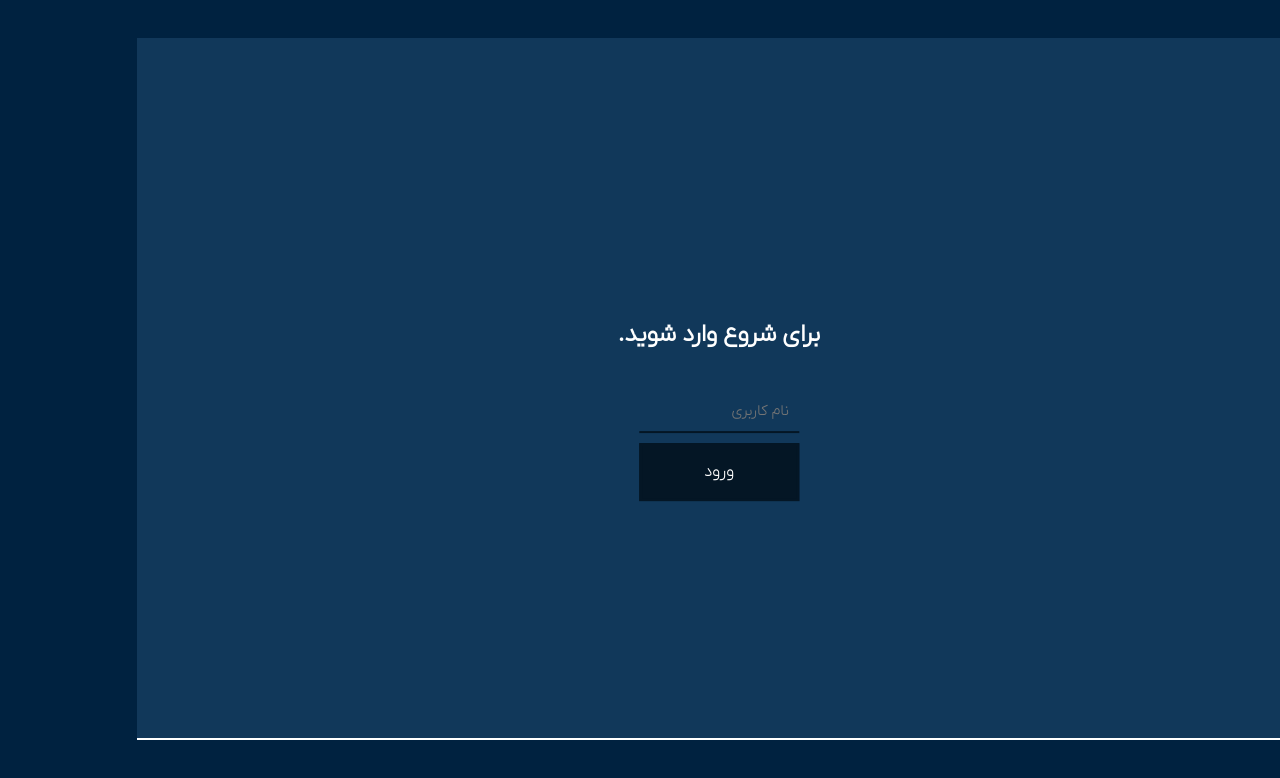
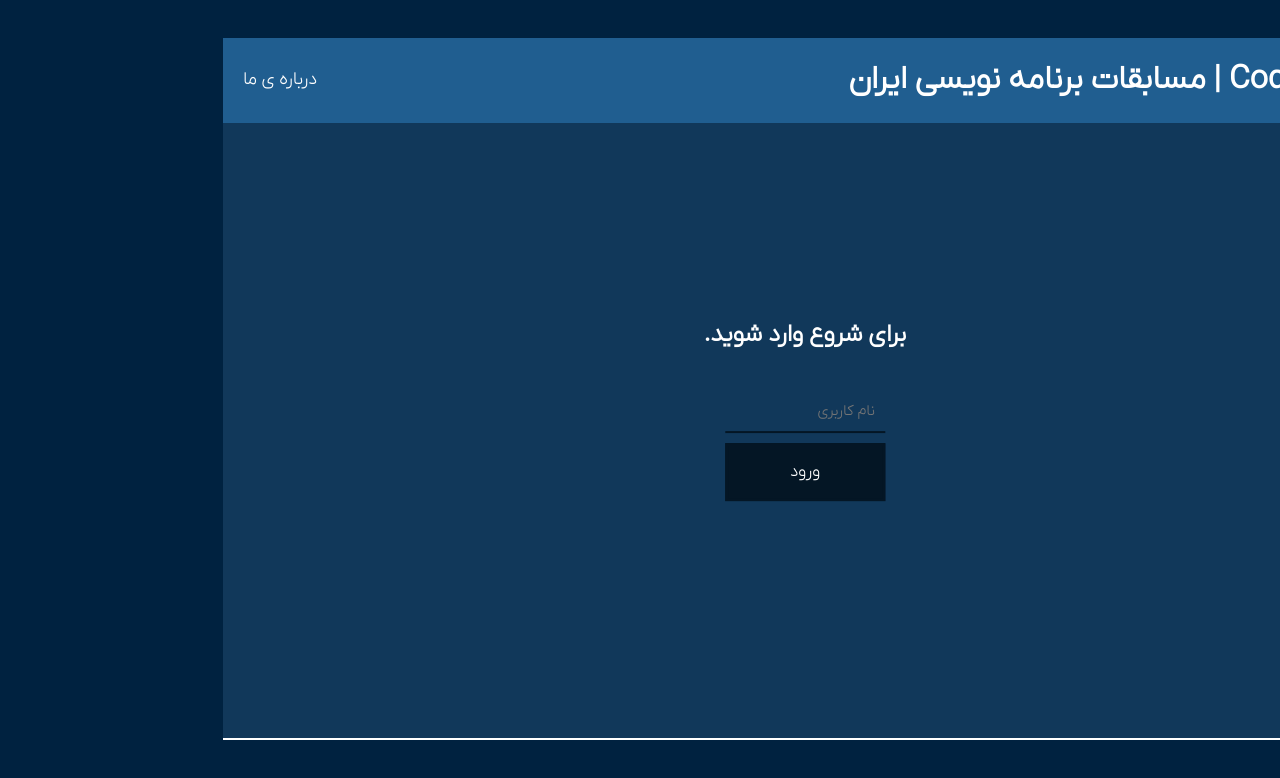
Before and after one commit to MACsepehri/macsepehri.github.io, a React (Vite) app: page / in a window 1280 px wide. Shown: the top 778 px of the page. Built offline with nearby package versions, Linux system fonts and the light colour scheme.

Commit message:
Updated css and added header.

```diff
--- a/index.html
+++ b/index.html
@@ -4,7 +4,7 @@
         <meta charset="UTF-8" />
         <link rel="icon" type="image/png+xml" href="/favicon.png" />
         <meta name="viewport" content="width=device-width, initial-scale=1.0" />
-        <title>macsepehri</title>
+        <title>CodeArea</title>
     </head>
     <body>
         <div id="root"></div>
--- a/package.json
+++ b/package.json
@@ -13,6 +13,7 @@
   "dependencies": {
     "react": "^19.2.8",
     "react-dom": "^19.2.8",
+    "react-router-dom": "^7.18.4",
     "styled-components": "^6.5.3"
   },
   "devDependencies": {
--- a/public/style/StyleComponents.jsx
+++ b/public/style/StyleComponents.jsx
@@ -9,6 +9,11 @@ export const GlobalStyle = createGlobalStyle`
     body {
         background-color: #002240;
     }
+    a {
+        font-size: 18px;
+        text-decoration: none;
+    }
+    a:hover { text-decoration: underline; }
 `
 export const BaseSection = styled.div`
     display: flex;
@@ -51,3 +56,16 @@ export const SubmitLoginButton = styled.button`
         font-weight: 600;
     }
 `
+export const HeaderBox = styled.header`
+    width: calc(100% - 116px);
+    background: #205e90;
+    position: absolute;
+    right: 20;
+    top: 20;
+    display: flex;
+    flex-wrap: wrap;
+`
+export const Flex = styled.div`
+    display: flex;
+    flex-wrap: wrap;
+`
--- a/src/App.jsx
+++ b/src/App.jsx
@@ -15,6 +15,10 @@ export default function Home() {
         }
     }, []);
 
-    return <Box isLogin={isLogin} />;
+    return (
+        <>
+            <Box isLogin={isLogin} />
+        </>
+    )
 
 }
--- a/src/components/Box.jsx
+++ b/src/components/Box.jsx
@@ -1,4 +1,5 @@
 import { BaseSection, Section, LoginSection, InputBox, SubmitLoginButton } from "../../public/style/StyleComponents";
+import Header from "./Header";
 
 function render(isLogin) {
     if (isLogin===false) {
@@ -19,10 +20,13 @@ function render(isLogin) {
 
 export default function Box({isLogin}) {
     return (
-        <BaseSection>
-            <Section>
-                {render(isLogin)}
-            </Section>
-        </BaseSection>
+        <>
+            <BaseSection>
+                <Section>
+                    <Header />
+                    {render(isLogin)}
+                </Section>
+            </BaseSection>
+        </>
     )
 }
--- /dev/null
+++ b/src/components/Header.jsx
@@ -0,0 +1,16 @@
+import { HeaderBox, Flex } from "../../public/style/StyleComponents";
+
+export default function Header() {
+    return (
+        <HeaderBox>
+            <Flex>
+                <div style={{textAlign:'right',marginRight:'20px'}}>
+                    <h1>CodeArea | مسابقات برنامه نویسی ایران</h1>
+                </div>
+                <div style={{position:'absolute',left:'20px',top:'30px'}}>
+                    <a href="/about">درباره ی ما</a>
+                </div>
+            </Flex>
+        </HeaderBox>
+    )
+}
--- a/src/main.jsx
+++ b/src/main.jsx
@@ -1,11 +1,21 @@
 import { StrictMode } from 'react'
 import { createRoot } from 'react-dom/client'
+import { BrowserRouter, Routes, Route } from 'react-router-dom'
 import { GlobalStyle } from '../public/style/StyleComponents.jsx'
 import App from './App.jsx'
+// import About from './pages/About.jsx'
+// import NotFound from './pages/NotFound.jsx'
 
 createRoot(document.getElementById('root')).render(
     <StrictMode>
         <GlobalStyle />
-        <App />
+        <BrowserRouter>
+            <Routes>
+                <Route path="/" element={<App />}>
+                    {/* <Route path="about" element={<About />} />
+                    <Route path="*" element={<NotFound />} /> */}
+                </Route>
+            </Routes>
+        </BrowserRouter>
     </StrictMode>,
 )
```
Also changed, not shown: 1 other file (tests, documents, lock files or other folders).
